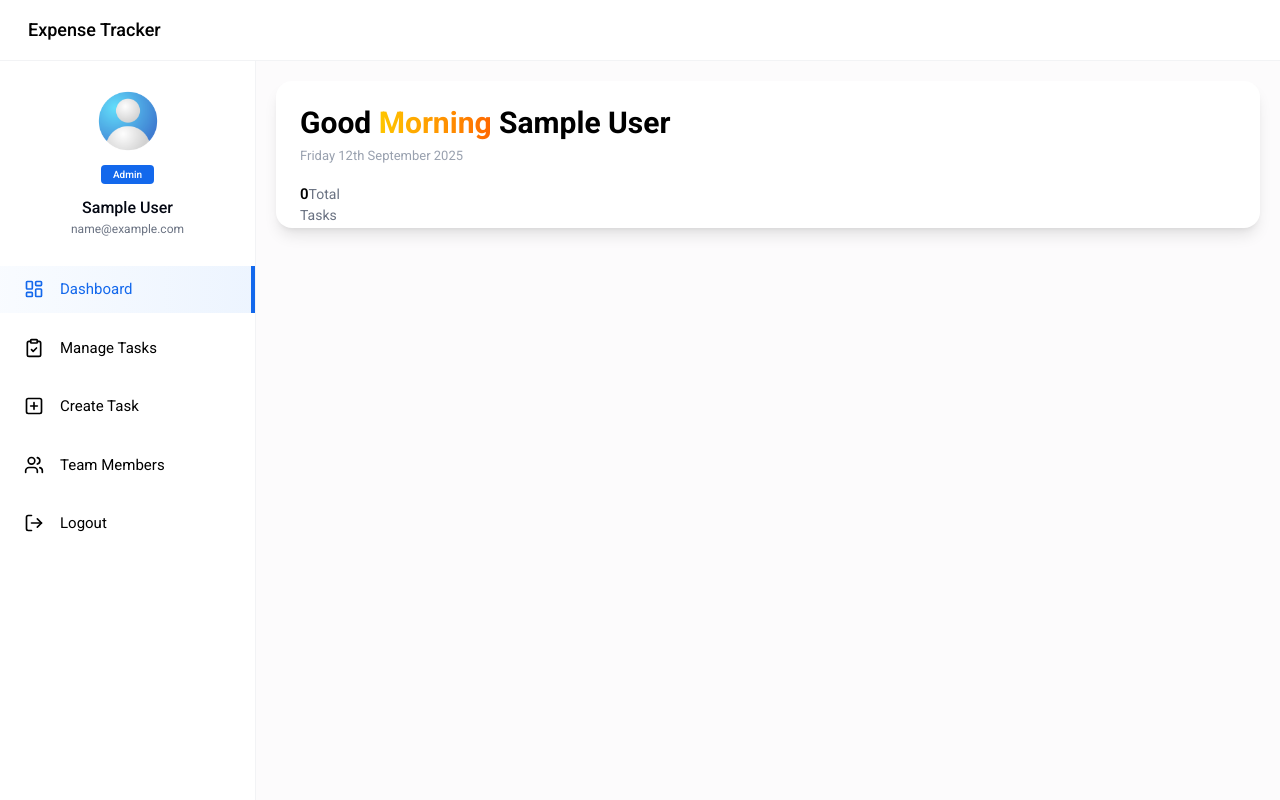
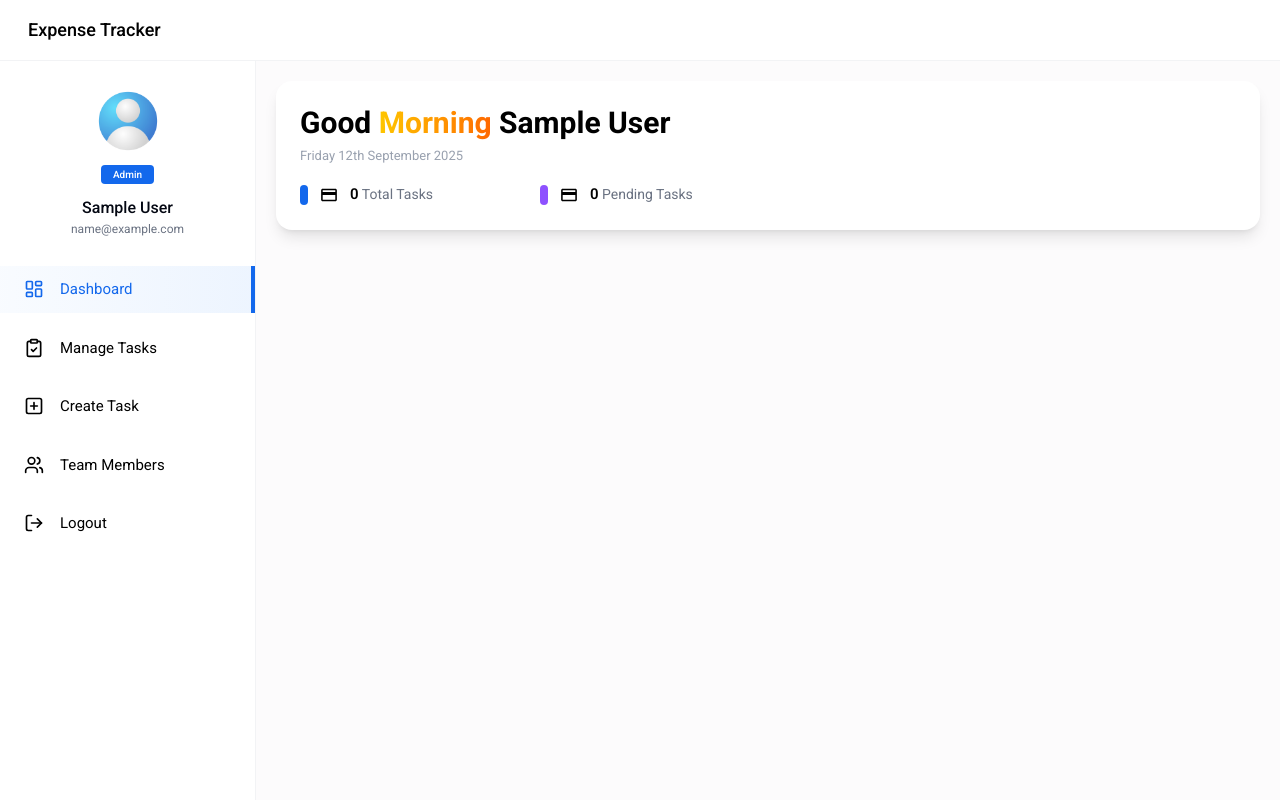
Before and after one commit to kenechukwuosele/Task-Manager, a React (Vite) app in the folder frontend/: page /admin/dashboard in a window 1280 px wide. Built offline with nearby package versions, Linux system fonts and the light colour scheme; no server answers; sample sign-in values are in the browser's storage.

Commit message:
updated infocard

```diff
--- a/frontend/src/components/Cards/InfoCard.jsx
+++ b/frontend/src/components/Cards/InfoCard.jsx
@@ -1,19 +1,25 @@
-import React from 'react'
+import React from "react";
 
-const InfoCard = ({icon, label, value, color}) => {
+const InfoCard = ({ icon, label, value, color }) => {
   return (
     <div>
-        <div className="flex items-center gap-3">
-            <div className={"w-2 md:w-2 h-3 md:h-5 ${color} rounded-full"}>
+      <div className="flex items-center gap-3">
+        {/* Colored circle */}
+        <div className={`w-2 md:w-2 h-3 md:h-5 ${color} rounded-full`} />
 
-                <p className="text-xs md:text-[14px] text-gray-500">
-                    <span className="text-sm md:text-[15px] text-black font-semibold">{value}</span>
-                    {label}
-                </p>
-            </div>
-        </div>
+        {/* Optional icon */}
+        {icon && <span className="text-lg">{icon}</span>}
+
+        {/* Text content */}
+        <p className="text-xs md:text-[14px] text-gray-500">
+          <span className="text-sm md:text-[15px] text-black font-semibold">
+            {value}
+          </span>{" "}
+          {label}
+        </p>
+      </div>
     </div>
-  )
-}
+  );
+};
 
-export default InfoCard
+export default InfoCard;
--- a/frontend/src/pages/Admin/Dashboard.jsx
+++ b/frontend/src/pages/Admin/Dashboard.jsx
@@ -19,9 +19,18 @@ const Dashboard = () => {
   const [loading, setLoading] = useState(true);
 
   const greetings = {
-    morning: { text: "Morning", gradient: "bg-gradient-to-r from-yellow-400 via-orange-500 to-red-500" },
-    afternoon: { text: "Afternoon", gradient: "bg-gradient-to-r from-blue-400 via-indigo-500 to-purple-600" },
-    evening: { text: "Evening", gradient: "bg-gradient-to-r from-purple-500 via-pink-500 to-red-500" },
+    morning: {
+      text: "Morning",
+      gradient: "bg-gradient-to-r from-yellow-400 via-orange-500 to-red-500",
+    },
+    afternoon: {
+      text: "Afternoon",
+      gradient: "bg-gradient-to-r from-blue-400 via-indigo-500 to-purple-600",
+    },
+    evening: {
+      text: "Evening",
+      gradient: "bg-gradient-to-r from-purple-500 via-pink-500 to-red-500",
+    },
   };
 
   const getGreeting = () => {
@@ -36,7 +45,9 @@ const Dashboard = () => {
   // Fetch dashboard safely
   const fetchDashboard = async () => {
     try {
-      const response = await axiosInstance.get(API_PATHS.TASKS.GET_DASHBOARD_DATA);
+      const response = await axiosInstance.get(
+        API_PATHS.TASKS.GET_DASHBOARD_DATA
+      );
       setDashboardData(response.data);
     } catch (error) {
       console.error("Error fetching dashboard data", error);
@@ -67,6 +78,7 @@ const Dashboard = () => {
     <DashboardLayout>
       <div className="card my-5">
         <div>
+          <div className="col-span-3">
             <h1 className="text-2xl md:text-3xl font-bold">
               Good{" "}
               <span
@@ -81,16 +93,27 @@ const Dashboard = () => {
               {moment().format("dddd Do MMMM YYYY")}
             </p>
           </div>
+        </div>
 
         <div className="grid grid-cols-2 sm:grid-cols-2 md:grid-cols-4 gap-3 md:gap-6 mt-5">
           <InfoCard
-          icon={<IoMdCard/>}
+            icon={<IoMdCard />}
             label="Total Tasks"
             value={addThousandSeparator(
               dashboardData?.charts?.taskDistribution?.All || 0
             )}
             color="bg-primary"
           />
+
+           <InfoCard
+            icon={<IoMdCard />}
+            label="Pending Tasks"
+            value={addThousandSeparator(
+              dashboardData?.charts?.taskDistribution?.Pending || 0
+            )}
+            color="bg-violet-500"
+          />
+
         </div>
       </div>
     </DashboardLayout>
```
Lines whose indentation alone changed are shown as unchanged.
